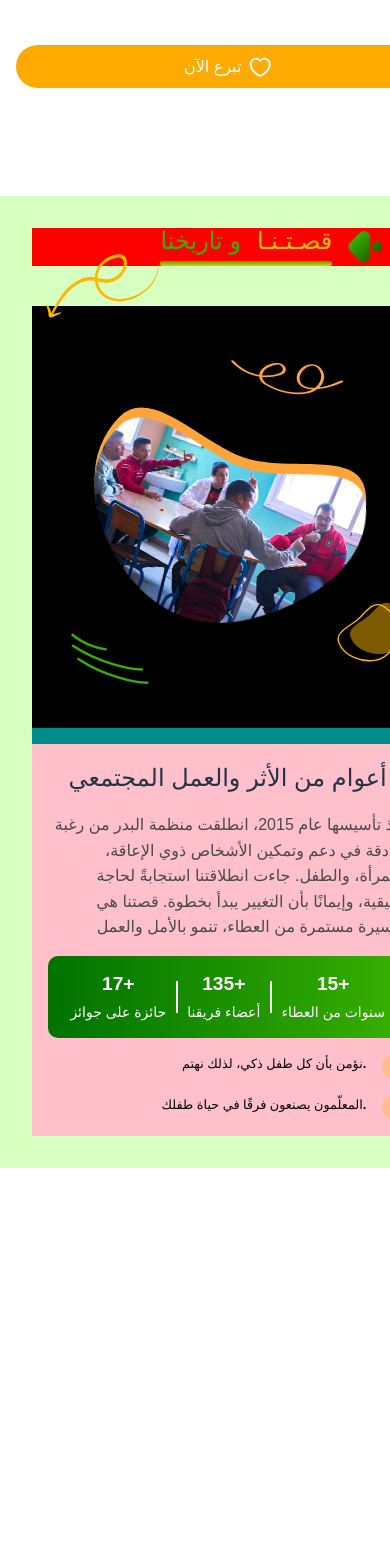
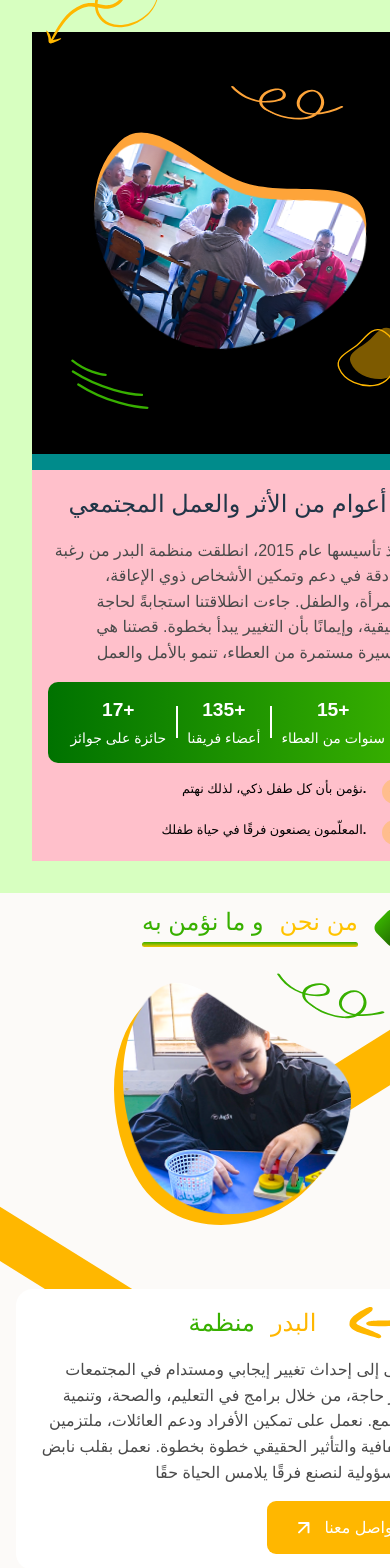
Before and after one commit to SOFT-CACTUS-INTERN/organisme-badr-web, a React (Vite) app in the folder FrontEnd/: page / in a window 390 px wide. Shown: the top 1568 px of the page. Before the commit the page ends 1168 px from the top, so only its background shows below. Built offline with nearby package versions, Linux system fonts and the light colour scheme.

Commit message:
component  we

```diff
--- a/FrontEnd/src/Components/About.jsx
+++ b/FrontEnd/src/Components/About.jsx
@@ -9,8 +9,9 @@ function About() {
         <>
 
             {/* <Presedent /> */}
-            {/* <We /> */}
+
             <Story/>
+            <We/>
         </>
 
     )
--- a/FrontEnd/src/Components/We.jsx
+++ b/FrontEnd/src/Components/We.jsx
@@ -11,6 +11,7 @@
       import React from 'react';
       import heart from '../assets/svgs/heartwe.svg'
       import ligne from '../assets/svgs/graph6.svg'
+      import graph14 from '../assets/svgs/graph14.svg'
 
 
 const We = () => {
@@ -29,48 +30,35 @@ const We = () => {
 
 </div>
 <div className='we-content'>
+  <div className='we-image'>
+    <img   className="graph4"src={graph4} alt="" />
+    <img className='graph3' src={graph3} alt="" />
+     <img className='play-boy' src="/organisme-badr-web/flags/playboy.png" alt="" />
+     <img  className="graph1"src={graph1}alt="" />
+
+   </div>
   <div className='we-description'>
 
-    <img className='we-graph2' src={graph2} alt="" />
+    <img className='graph2' src={graph2} alt="" />
+ <div className="description">
+  <div className='name-svg'> <h2>منظمة<span>البدر</span>  </h2>
+  <img  className="graph6"src={ligne} alt="" />
 
-<img  className="heart"src={heart} alt="" />
-<div className='description'>
+  </div>
+  <p>تسعى إلى إحداث تغيير إيجابي ومستدام في المجتمعات الأكثر حاجة، من خلال برامج في التعليم، والصحة،
+    وتنمية المجتمع. نعمل على تمكين الأفراد ودعم العائلات، ملتزمين بالشفافية والتأثير الحقيقي خطوة بخطوة.
+     نعمل بقلب نابض بالمسؤولية لنصنع فرقًا يلامس الحياة حقًا.</p>
+      <div className='butt'><button>تواصل معنا <img  className="graph14"src={graph14} alt="" /></button></div>
 
-
-<div className='name-svg'>
-  <img src={ligne} alt="" />
-  <h2>منظمة <span> البدر</span></h2>
-</div>
-<p>تسعى إلى إحداث تغيير إيجابي ومستدام في المجتمعات الأكثر حاجة، من خلال برامج في التعليم، والصحة، وتنمية المجتمع.
-   نعمل على تمكين الأفراد ودعم العائلات، ملتزمين بالشفافية والتأثير الحقيقي خطوة بخطوة
-
-
-  . نعمل بقلب نابض بالمسؤولية لنصنع فرقًا يلامس الحياة حقًا.</p>
-  <div className='btn-div'>
-<button>
- <svg width="12" height="13" viewBox="0 0 12 13" fill="none" xmlns="http://www.w3.org/2000/svg">
-<path d="M1.02734 11.3996L10.497 1.92993M10.497 1.92993H1.02734M10.497 1.92993V11.3996" stroke="white" stroke-width="1.89393" stroke-linecap="round" stroke-linejoin="round"/>
-</svg>
-تواصل معنا
-</button>
-
-</div>
-
-</div>
+ </div>
+ <img className='heart' src={heart} alt="" />
 
 
 
 
 
   </div>
-  <div className='we-image'>
 
-   <img className='we-graph1' src={graph1} alt="" />
-
-   <img className='we-graph4' src={graph4} alt="" />
-
-   <img className='we-graph3' src={graph3} alt="" /> <img className='play-boy' src='/organisme-badr-web/flags/playboy.png' alt="" />
-   </div>
 
 
 
--- a/FrontEnd/src/assets/styles/header.css
+++ b/FrontEnd/src/assets/styles/header.css
@@ -15,7 +15,7 @@ body, h3, p {
 
   top: 0;
   left: 0;
-  z-index: 1000;
+  /* z-index: 1000; */
   display: flex;
 
   flex-direction: column;
@@ -25,7 +25,7 @@ body, h3, p {
   /* position: fixed; */
   width: 100%;
   top: 0;
-  z-index: 1000; /* Assure qu’il est toujours au-dessus */
+ /* Assure qu’il est toujours au-dessus */
 }
 
 .container {
--- a/FrontEnd/src/assets/styles/story.css
+++ b/FrontEnd/src/assets/styles/story.css
@@ -8,7 +8,7 @@ body, h3, p {
 }
 .story-section{
 
-   padding-top: 6rem;
+   margin-top: 10rem;
   position:relative;
 
     width:100%;
--- a/FrontEnd/src/assets/styles/we.css
+++ b/FrontEnd/src/assets/styles/we.css
@@ -14,21 +14,22 @@ html, body {
 
 body {
 
-  min-height: 100vh;
 }
 
 
 .we-section {
   width: 100%;
   height: auto;
-  min-height: 80vh;
+  position:relative;
+
 
   padding-top:1rem;
   padding-bottom: 1rem;
 
   display: flex;
   flex-direction: column;
-  background-color: black;
+  background: #FCFAF8;
+
 
 }
 
@@ -74,337 +75,243 @@ border-radius: 158.74px;
 
 }
 .we-content{
-
+    position:relative;
     width:100%;
     height: auto;
     display:flex;
-    flex-direction: row;
+    flex-direction: row-reverse;
     justify-content: center;
     align-items: center;
+    /* flex-wrap: wrap; */
 }
 .we-image{
-    width: 100%;
-    height: auto;
-   position:relative;
+  /* background-color: pink; */
+  position:relative;
+  width:50%;
+  display:flex;
+  justify-content: center;
+  align-items: center;
+  height: auto;
 }
-.we-graph1{
+.we-description{
+  /* background:red; */
+  width:50%;
+  display:flex;
+  justify-content: center;
+  align-items: center;
+  padding:1rem;
+
+}
+.description{
 
 
-    position: absolute;
-    right:0;
-    max-width: 100%;
-    height: auto;
-     max-width: 80%;
-    height: auto;
+ width:90%;
+ /* background:pink; */
+ display:flex;
+ flex-direction: column;
+ gap:1rem;
+ justify-content: center;
+ align-items: center;
+ padding:1rem;
+ position:relative;
+
+border-radius: 16.8px;
+background: #FFFFFF;
+
 
 }
-.we-graph3{
-    position:absolute;
+.graph3{
+  position:relative;
+  width:40%;
+  height: auto;
+  margin:3rem;
+}
+.play-boy{
+  position:absolute;
+  max-width:42%;
+  top:6%;
+  right:27%;
+  z-index:10;
+}
+.graph1{
+  position:absolute;
+  max-width:40%;
+  right:0;
+  top:0;
+}
+.graph4{
+  position:absolute;
+  max-width:18%;
+  right:30%;
+  top:0;
+}
+.name-svg{
+  display:flex;
+  flex-direction: row;
+  justify-content: right;
+  align-items: start;
+  width:100%;
+  /* background:darkmagenta; */
+  gap:2rem;
+  /* width:100%; */
+  /* background:burlywood */
+
+}
+.name-svg h2{
+   font-weight: 700;
+    font-size: clamp(1.5rem, 5vw, 2.15rem);
+    color: #38B000;
+    display: flex;
+    gap:1rem;
+    text-align: right;
 
 
-      max-width: 50%;
-    height: auto;
-    height: auto;
-    left:55%;
+}
+.name-svg span{
+  color:#FFB700;
 
- top:3.5vw;
+}
+.description p{
+  color: #4A4A4A;
+/*  */
+
+font-weight: 400;
+
+
+letter-spacing: 0%;
+text-align: right;
+font-size: clamp(1rem, 2vw, 1.4rem);
+  line-height: 1.6;
+
+
+}
+.butt{
+  width:100%;
+  display:flex;
+  justify-content: right;
+  align-items: start;
+  /* background: darkorchid; */
+
+}
+.butt button{
+  background: #FFB700;
+  width: 35%;
+
+  display:flex;
+  flex-direction: row-reverse;
+  justify-content: center;
+  align-items: center;
+
+font-size: clamp(1rem, 2vw, 1.278rem);
+
+border-radius: 9.09px;
+
+gap: 0.5rem;
+color:white;
+font-weight: 500;
+
+
+}
+.graph2{
+  position:absolute;
+  left:-1%;
+  width:20%;
+  top:-8%;
+}
+.heart{
+  position:absolute;
+  max-width:15%;
+  z-index: 10;
+  left:10%;
+  top:15%;
+ transform: rotate(-8.5deg);
+
+}
+@media(max-width:1024px){
+
+.we-section{
+
+/* background-color: blue */
 
 }
 
+.graph3{
+  width:50%;
+
+}
 .play-boy{
-    position:absolute;
-
-    height: auto;
-    right:14%;
-   top:2vw
+  /* display:none; */
+  max-width:50%;
+  right:23%;
+  top:11%;
 }
-
-.we-graph4{
-    position:absolute;
-    right:16%;
+.graph1{
+  /* display:none; */
+  max-width:50%;
 }
 .heart{
-    position:absolute;
-
-    width: 35%;
-    height: 35%;
-  top:56vw;
-   left:5%;
-  z-index: 1;
+  display:none;
+}
+.we-description{
+  width:70%;
+}
+.description{
+  width:80%;
 
 }
-.we-graph2{
-    position:absolute;
-
-   left:0;
-
+.graph2{
+ /* display:none; */
+ width:30%;
+ /* background:firebrick */
+}
+.graph4{
+  max-width:25%;
+  /* background: darkgoldenrod; */
+  right:15%;top:0;
+}
 
 
 }
-.description{
-    position:absolute;
-    width: 40%;
-    height: 55vh;
-    padding: 3rem;
-
-    display: flex;
-    flex-direction: column;
-    align-items: center;
-    justify-content: start;
-    /* padding: 3.5rem; */
-   background: #FFFFFF;
-   /* background-color: pink; */
-   left:12%;top:80%;
-   gap:10px;
+@media(max-width:480px){
 
 
-
-
-
-border-radius: 16.8px;
-
-
-
-border-radius: 16.8px;
-
-}
-.name-svg{
-    display: flex;
-    flex-direction: row-reverse;
-    justify-content: end;
-    align-items: center;
-    width: 100%;
-    height: auto;
-    gap: 1rem;
-    padding-right: 2.5rem;
-}
-.name-svg h2{
-
-     color: #38B000;
-    font-weight: 500;
-    font-size: clamp(1.5rem, 3vw, 3.5rem);
-    display: flex;
-    flex-direction: row-reverse;
-    gap: 1rem;
-}
-.name-svg h2 span {
-  color: #FFC300;
-}
-.description p {
-
-  font-size: clamp(1rem, 2vw, 1.4rem);
-  line-height: 1.6
-  ;
-  text-align: right;
-  color: #4A4A4A;
-
-
-}
-.description button {
-  background: #FFB700;
-
-  color: white;
-  padding: 0.5rem 1rem;
-  border: none;
-  border-radius: 8px;
-  cursor: pointer;
-  display:flex;
-  flex-direction: row;
-  justify-content: center;
-  align-items: center;
-  font-size: clamp(1rem, 2vw, 1.4rem);
-  font-weight: 500;
-
-
-}
-.btn-div{
-   width:100%;
-   display: flex;
-   justify-content: right;
-}
-
-
-
-@media (max-width: 1024px) and (min-width: 769px) {
-    .we-section{
-        background:pink;
-     /* min-height: 50vh; */
-
-height: auto;
-    }
-  .we-graph1 {
-    max-width:38%;
-    top:2vw
-
+  .we-section{
+    /* background-color: bisque; */
   }
-  .we-graph2 {
-    /* display: none; */
-    max-width:40%;
+  .we-content{
+    display:flex;
+    flex-direction: column;
+   justify-content: center;
+   align-items: center;
   }
-  .we-graph3 {
-
+  .we-image{
+    width:100%;
+    padding:0;
+  }
+  .we-description{
+    width:100%;
+  }
+  .graph2{
     /* display:none; */
-    max-width:35%;
-  top:9vw;
-  left:60%
-
-
-  }
-  .we-graph4 {
-    /* display: none; */
-    right:10%;
-  }
-  .play-boy{
-    /* display:none; */
-    max-width: 35%;
-    top:7vw;
-    left:60%;
-
-  }
-  .heart{
-    display:none;
+    left:-10%;
+    top:30%;
+    width:50%;
   }
   .description{
-    /* display:none; */
-    width:45%;
-    padding:1rem;
-    height: auto;
-top:80vw;
-left:10%;
-gap:1rem;
+    width:100%;
+    margin:0;
   }
-}
-
-@media(max-width: 768px)   and (min-width:481px){
-
- .we-section{
-    background:firebrick;
-    gap:0px;
-   height: auto;
+ .title-svg img{
+  /* background-color:red; */
+  max-width:10%;
  }
-
-
-.we-graph1{
-    /* display:none; */
-    width:50%;
-
-    right:0;
-    position:absolute;
-}
-.we-graph2{
-   /* display:none; */
-   width:
-   40%;
-   position:absolute;
-   top:80%;
-   /* display:none; */
-
-}
-.we-graph3{
-
-    position:absolute;
-   left:20%;
-   width:100%;
-   top:50%;
-
-
-   top:8px;
-}
-.we-graph4{
-
-    width:25%;
-  right:20%;
-
-}
-
-.play-boy{
-
-   width:50%;
-   left:22%;
-   top:auto;
-   /* display:none; */
-}
-
-.description{
-  width:60%;
-height: 40vh;
- padding:1rem 2rem;
-margin-top:16vw;
-left:1%;
-gap:0.1rem;
-}
-.heart{
-    display:none;
-}
-
-
-
-
-
-
-
-
-
-
-
-}
- @media(max-width: 480px) {
-
-    .we-content {
-    flex-direction: column;
-    align-items: center;
-    /* gap:-900px; */justify-content: space-between;
-
-  }
-  .we-graph2{
-     max-width:40%;
-     top:80%;
-  }
-  .we-graph1{
-
-    max-width:40%;
-  }
-  .we-graph3{
-    /* display:none; */
-    max-width: 40%;
-    left:40%;
-    top:9vw;
-  }
-  .we-graph4{
-  right:12%;
-  max-width:30%;
-top:-5vw;
-  }
-  .play-boy{
-   max-width:40% ;
-   left:42%;
-   top:6vw
-  }
-  .description{
-
-
-    width: 80%;
-    height: auto;
-    left:9%;
-    top: 90%;
-    padding: 1rem;
-    gap: 1rem;
-   background-color: pink;
-  }
-
-  .name-svg{
-    display:flex;
-    justify-content: start;
-    align-items: center;
-   text-align: center;
-   padding: 0.5rem;
-
-   width:100%;
-
-  }
-  .name-svg img {
-  width:30%;
-  height: auto;
-  }
+  .butt button{
+display:flex;
+justify-content: center;
+align-items: center;
+/* padding-left:1.5rem;
+padding-right:1.5rem; */
+width:40%;
 
  }
+}
```
Also changed, not shown: FrontEnd/src/assets/svgs/graph14.svg (added).
